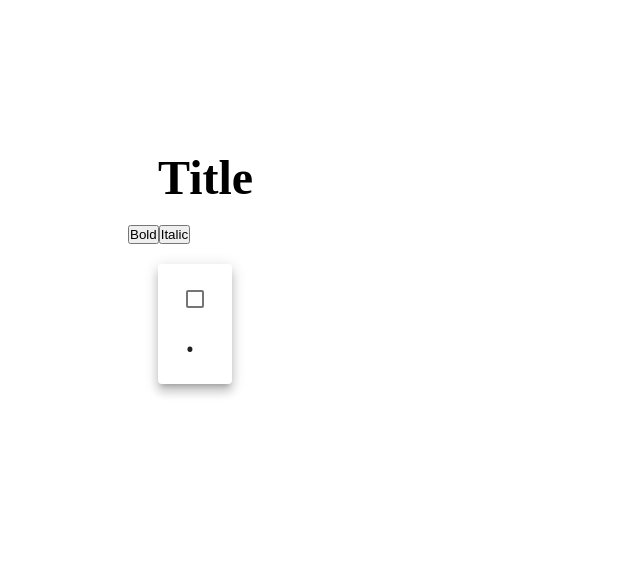
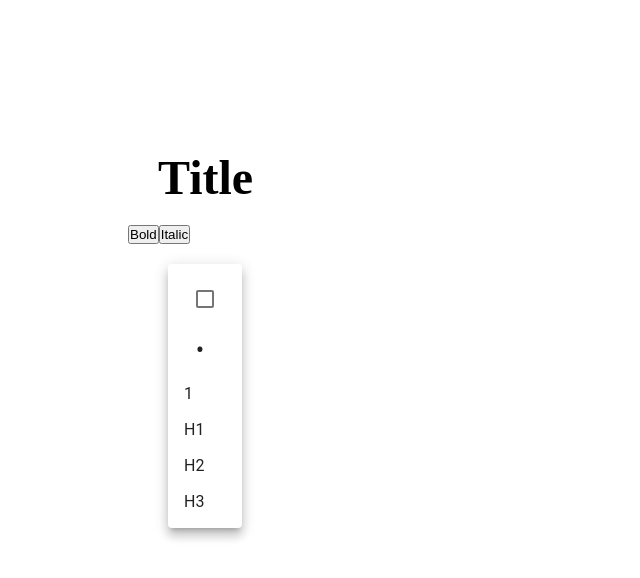
Before and after one commit to LaKhDaR619/d-block, a React (Create React App) app: page / in a window 1280 px wide. Both pictures are taken after a click on the button 143 px from the left and 259 px from the top of the page. Shown: the top 578 px of the page, without its empty margins (0-640 px from the left). Built offline with nearby package versions, Linux system fonts and the light colour scheme.

Commit message:
added numbered lists

```diff
--- a/src/components/block/block.css
+++ b/src/components/block/block.css
@@ -7,5 +7,4 @@
 .block {
   width: 100%;
   border: 0;
-  font-size: 16px;
 }
--- a/src/components/block/handlers.js
+++ b/src/components/block/handlers.js
@@ -84,7 +84,7 @@ export const handleKeyUp = (
 
   switch (event.keyCode) {
     case ENTER_KEY:
-      handleEnterKey(index, newBlocks, setBlocks);
+      handleEnterKey(index, newBlocks, setBlocks, refs);
       break;
     case BACK_KEY:
       handleBackKey(index, newBlocks, setBlocks, refs, titleRef, prev_value);
@@ -111,10 +111,10 @@ export const handleKeyUp = (
 };
 
 // handling key Ups
-const handleEnterKey = (index, blocks, setBlocks) => {
+const handleEnterKey = (index, blocks, setBlocks, refs) => {
   const newBlocks = [...blocks];
   const selectedBlock = { ...newBlocks[index] };
-  const { value, extra } = selectedBlock;
+  let { value, extra } = selectedBlock;
 
   // in case we have extra and the value is empty
   // we don't add an item and just remove the extra and return
@@ -124,9 +124,15 @@ const handleEnterKey = (index, blocks, setBlocks) => {
     return setBlocks(newBlocks);
   }
 
+  // if it's a numbered list we add to it
+  if (!isNaN(extra)) {
+    extra += 1;
+  }
+
   // if we have a value, we add a new Block
   const newInput = {
     id: _uniqueId("prefix-"),
+    Type: "p",
     value: "",
     style: "",
     focused: true,
--- a/src/components/block/index.js
+++ b/src/components/block/index.js
@@ -4,7 +4,8 @@ import { IconButton } from "@material-ui/core";
 import MoreVertIcon from "@material-ui/icons/MoreVert";
 import AddIcon from "@material-ui/icons/Add";
 
-import { handleKeyUp, handleKeyDown, handleFocuse, addSlash } from "./handlers";
+import { handleFocuse, addSlash } from "./handlers";
+import Editable from "../editable";
 
 function Block({ index, blocks, setBlocks, refs, titleRef, setAnchorEl }) {
   const block = blocks[index];
@@ -12,19 +13,6 @@ function Block({ index, blocks, setBlocks, refs, titleRef, setAnchorEl }) {
   const addButtonStyle = {
     opacity: block.focused ? 1 : 0,
     pointerEvents: block.focused ? "auto" : "none",
-  };
-
-  const addRefs = (el) => {
-    const refAdded = refs.current.find((ref) => ref.el === el);
-
-    if (el && !refAdded) {
-      // adding and focusing the new element
-      el.focus();
-      refs.current.splice(index, 0, {
-        el,
-        cursorInfo: { node: el.childNodes[0], offSet: 0 },
-      });
-    }
   };
 
   return (
@@ -46,18 +34,16 @@ function Block({ index, blocks, setBlocks, refs, titleRef, setAnchorEl }) {
           <AddIcon />
         </IconButton>
       )}
-      {block.extra}
-      <div
-        ref={addRefs}
-        onKeyDown={handleKeyDown}
-        onKeyUp={(e) =>
-          handleKeyUp(index, e, blocks, setBlocks, titleRef, refs, setAnchorEl)
-        }
-        className="block"
-        contentEditable
-        data-id={block.id}
-        //placeholder={blocks.length === 1 ? "Type '/' fro more" : ""}
-      ></div>
+      <div style={{ margin: "auto", paddingRight: 10 }}>{block.extra}</div>
+      <Editable
+        Type={block.Type}
+        index={index}
+        refs={refs}
+        blocks={blocks}
+        setBlocks={setBlocks}
+        titleRef={titleRef}
+        setAnchorEl={setAnchorEl}
+      />
     </div>
   );
 }
--- /dev/null
+++ b/src/components/editable/index.js
@@ -0,0 +1,54 @@
+import React from "react";
+import { handleKeyDown, handleKeyUp } from "../block/handlers";
+
+function Editable({
+  Type,
+  index,
+  blocks,
+  setBlocks,
+  titleRef,
+  refs,
+  setAnchorEl,
+}) {
+  const block = blocks[index];
+
+  const addRefs = (el) => {
+    const refAdded = refs.current.find((ref) => ref.el === el);
+
+    if (el && !refAdded) {
+      // adding and focusing the new element
+      el.focus();
+      refs.current.splice(index, 0, {
+        el,
+        cursorInfo: { node: el.childNodes[0], offSet: 0 },
+      });
+    }
+  };
+
+  return (
+    <Type
+      ref={addRefs}
+      onKeyDown={handleKeyDown}
+      onKeyUp={(e) =>
+        handleKeyUp(index, e, blocks, setBlocks, titleRef, refs, setAnchorEl)
+      }
+      className="block"
+      contentEditable
+      data-id={block.id}
+    ></Type>
+  );
+}
+
+export default Editable;
+
+/* div
+        ref={addRefs}
+        onKeyDown={handleKeyDown}
+        onKeyUp={(e) =>
+          handleKeyUp(index, e, blocks, setBlocks, titleRef, refs, setAnchorEl)
+        }
+        className="block"
+        contentEditable
+        data-id={block.id}
+        //placeholder={blocks.length === 1 ? "Type '/' fro more" : ""}
+      ></div> */
--- a/src/components/editor/index.js
+++ b/src/components/editor/index.js
@@ -15,6 +15,7 @@ export default function Editor() {
   const [blocks, setBlocks] = useState([
     {
       id: _uniqueId("prefix-"),
+      Type: "p",
       value: "",
       style: "",
       focused: true,
--- a/src/components/menu/constants.js
+++ b/src/components/menu/constants.js
@@ -2,5 +2,9 @@ import { Checkbox } from "@material-ui/core";
 
 export const ITEMS = {
   CHECKBOX: (checked, style) => <Checkbox checked={checked} style={style} />,
-  LIST_ITEM: (style) => <span style={style}>•</span>,
+  BULLETED_LIST: (style) => <span style={style}>•</span>,
+  NUMBERED_LIST: () => 1,
+  H1: () => "H1",
+  H2: () => "H2",
+  H3: () => "H3",
 };
--- a/src/components/menu/handlers.js
+++ b/src/components/menu/handlers.js
@@ -1,5 +1,5 @@
 export const handleClose = (
-  extra,
+  selectedData,
   blocks,
   setBlocks,
   anchorEl,
@@ -7,7 +7,9 @@ export const handleClose = (
 ) => {
   setAnchorEl(null);
   // if nothing is chosen
-  if (!extra) return;
+  if (!selectedData) return;
+
+  const { Type, value, extra } = selectedData;
 
   const index = blocks.findIndex(
     (block) => block.id === anchorEl.getAttribute("data-id")
@@ -16,11 +18,15 @@ export const handleClose = (
   const newItems = [...blocks];
   const selectedItem = { ...newItems[index] };
 
+  selectedItem.Type = Type;
   selectedItem.extra = extra;
   selectedItem.value = "";
   selectedItem.readyToDelete = true;
 
   newItems[index] = selectedItem;
 
+  // reseting the value innerHTML (using Refs)
+  anchorEl.innerHTML = "";
+
   setBlocks(newItems);
 };
--- a/src/components/menu/index.js
+++ b/src/components/menu/index.js
@@ -5,9 +5,15 @@ import { handleClose } from "./handlers";
 import { ITEMS } from "./constants";
 
 function MyMenu({ blocks, setBlocks, anchorEl, setAnchorEl }) {
-  const { CHECKBOX, LIST_ITEM } = ITEMS;
+  const { CHECKBOX, BULLETED_LIST, NUMBERED_LIST, H1, H2, H3 } = ITEMS;
   const styles = {
     listItemStyle: { fontSize: 25, margin: "auto", paddingRight: 10 },
+  };
+
+  const selectedData = { Type: "p", value: "", extra: null };
+
+  const selectItem = (selectedData) => {
+    handleClose(selectedData, blocks, setBlocks, anchorEl, setAnchorEl);
   };
 
   return (
@@ -15,32 +21,44 @@ function MyMenu({ blocks, setBlocks, anchorEl, setAnchorEl }) {
       anchorEl={anchorEl}
       keepMounted
       open={Boolean(anchorEl)}
-      onClose={() =>
-        handleClose(null, blocks, setBlocks, anchorEl, setAnchorEl)
-      }
+      onClose={() => handleClose(null)}
       style={{
         top: 40,
       }}
     >
       <MenuItem
-        onClick={() =>
-          handleClose(CHECKBOX(), blocks, setBlocks, anchorEl, setAnchorEl)
-        }
+        onClick={() => selectItem({ ...selectedData, extra: CHECKBOX() })}
       >
         {CHECKBOX(false)}
       </MenuItem>
       <MenuItem
         onClick={() =>
-          handleClose(
-            LIST_ITEM(styles.listItemStyle),
-            blocks,
-            setBlocks,
-            anchorEl,
-            setAnchorEl
-          )
+          selectItem({
+            ...selectedData,
+            extra: BULLETED_LIST(styles.listItemStyle),
+          })
         }
       >
-        {LIST_ITEM({ fontSize: 25, margin: "auto", paddingRight: 10 })}
+        {BULLETED_LIST({ fontSize: 25, margin: "auto", paddingRight: 10 })}
+      </MenuItem>
+      <MenuItem
+        onClick={() =>
+          selectItem({
+            ...selectedData,
+            extra: NUMBERED_LIST(),
+          })
+        }
+      >
+        {NUMBERED_LIST()}
+      </MenuItem>
+      <MenuItem onClick={() => selectItem({ ...selectedData, Type: H1() })}>
+        {H1()}
+      </MenuItem>
+      <MenuItem onClick={() => selectItem({ ...selectedData, Type: H2() })}>
+        {H2()}
+      </MenuItem>
+      <MenuItem onClick={() => selectItem({ ...selectedData, Type: H3() })}>
+        {H3()}
       </MenuItem>
     </Menu>
   );
```
